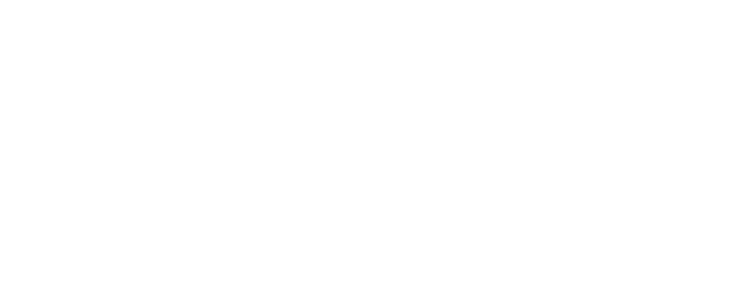
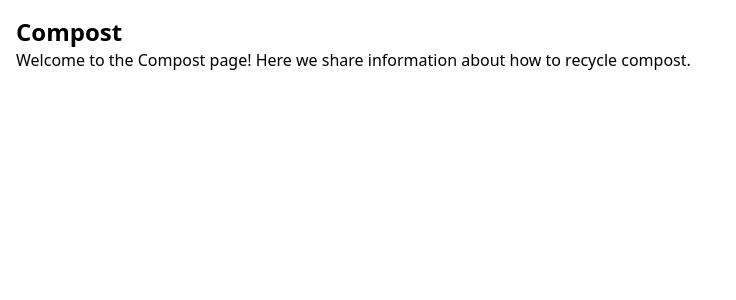
Before and after one commit to katherineeyee/TrashTalker, a React (Create React App) app in the folder client/: page /Compost in a window 1280 px wide. Before the commit this address had no page. Shown: the top 300 px of the page, without its empty margins (0-736 px from the left). Built offline with nearby package versions, Linux system fonts and the light colour scheme.

Commit message:
adding routes to Glass, Plastic and Compost pages in App.jsx

```diff
--- a/client/src/App.jsx
+++ b/client/src/App.jsx
@@ -2,12 +2,19 @@
 import React from 'react';
 import { BrowserRouter as Router, Routes, Route } from 'react-router-dom';
 import HomePage from './pages/HomePage';
+import Glass from './pages/Glass';
+import Plastic from './pages/Plastic';
+import Compost from './pages/Compost';
+
 
 function App() {
   return (
     <Router>
       <Routes>
         <Route path="/" element={<HomePage />} />
+        <Route path="/Glass" element={<Glass />} />
+        <Route path="/Plastic" element={<Plastic />} />
+        <Route path="/Compost" element={<Compost />} />
         {/* Add more routes as needed */}
       </Routes>
     </Router>
```
Also changed, not shown: client/src/pages/Compost.jsx (renamed from client/src/pages/Compost.js), client/src/pages/Glass.jsx (renamed from client/src/pages/Glass.js), client/src/pages/Plastic.jsx (renamed from client/src/pages/Plastic.js).
